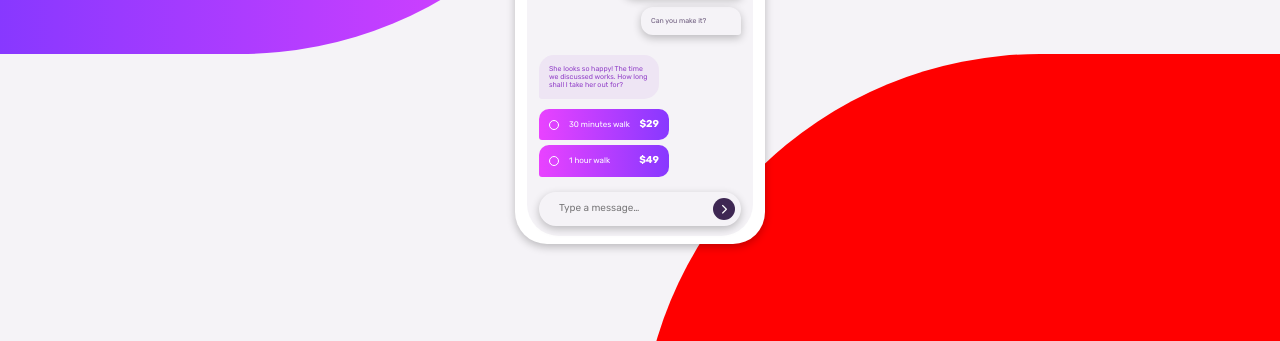
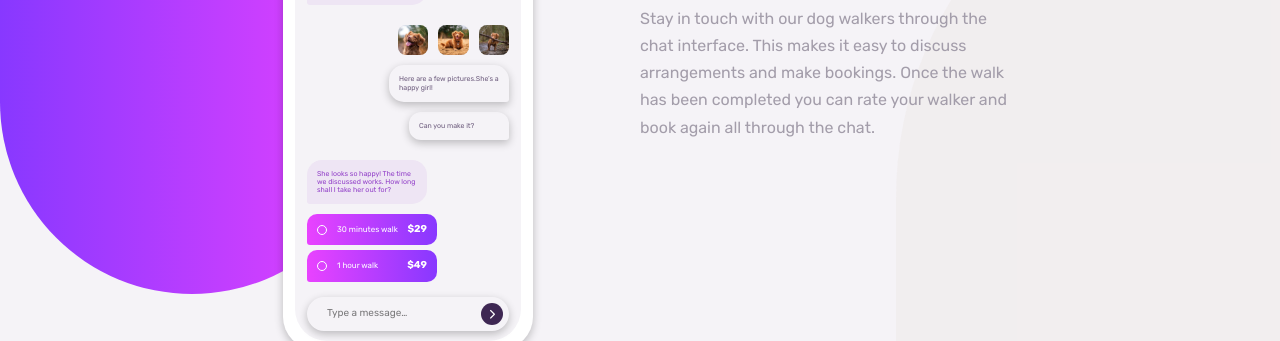
Before and after one commit to Miguelaeb/chat-app-css-illustration-master, a plain HTML site: page index.html in a window 1280 px wide. Shown: the part 346-687 px from the top of the page. Drawn offline with Linux system fonts and the light colour scheme.

Commit message:
Update style.css

```diff
--- a/CSS/style.css
+++ b/CSS/style.css
@@ -33,11 +33,11 @@ body {
 }
 
 .container {
+    height: 100vh;
     display: flex;
     flex-direction: column;
     justify-content: center;
     align-items: center;
-    gap: 5rem;
 }
 
 .purple__container {
@@ -52,13 +52,12 @@ body {
 .grey__container {
     position: absolute;
     width: 50%;
-    height: 50vh;
+    height: 60vh;
     z-index: -1;
     right: 0;
     bottom: 0;
     border-radius: 1000px 0px 0px 0px;
-    background-color: red;
-    /* background-color: var(--grey); */
+    background-color: var(--grey);
 }
 
 .mobile__seciton {
@@ -255,8 +254,8 @@ body {
 }
 
 .texts__section {
-    margin-bottom: 80px;
     text-align: center;
+    margin: 30px 0 80px 0;
 }
 
 .texts__section__title {
@@ -266,14 +265,60 @@ body {
 }
 
 .texts__section__description {
+    position: relative;
     line-height: 1.7rem;
     width: 80%;
     margin: 0 auto;
     color: var(--Dark-Grayish-Violet);
 }
 
-@media screen and (min-width: 700px) {
-    body {
+@media screen and (min-width: 800px) {
+
+    .container {
+        display: flex;
         flex-direction: row;
+        justify-content: center;
+        width: 60%;
+        margin: 0 auto;
+    }
+
+    .mobile__seciton {
+        width: 250px;
+        height: 510px;
+        margin: 0 auto;
+        margin-top: 80px;
+        padding: 12px;
+        background-color: var(--White);
+        border-radius: 32px;
+        box-shadow: 0px 3px 8px rgba(0, 0, 0, 0.24);
+    }
+
+    .texts__section {
+        width: 50%;
+        text-align: left;
+        align-items: flex-start;
+        margin-left: 5rem;
+    }
+
+
+    .texts__section__description {
+        position: relative;
+        line-height: 1.7rem;
+        width: 100%;
+        margin: 0 auto;
+        text-align: left;
+        color: var(--Dark-Grayish-Violet);
+    }
+
+    .purple__container {
+        width: 30%;
+        height: 80vh;
+        border-radius: 0px 0px 1000px 1000px;
+    }
+
+    .grey__container {
+        width: 30%;
+        height: 80vh;
+        border-radius: 1000px 0px 0px 0px;
     }
 }
```
